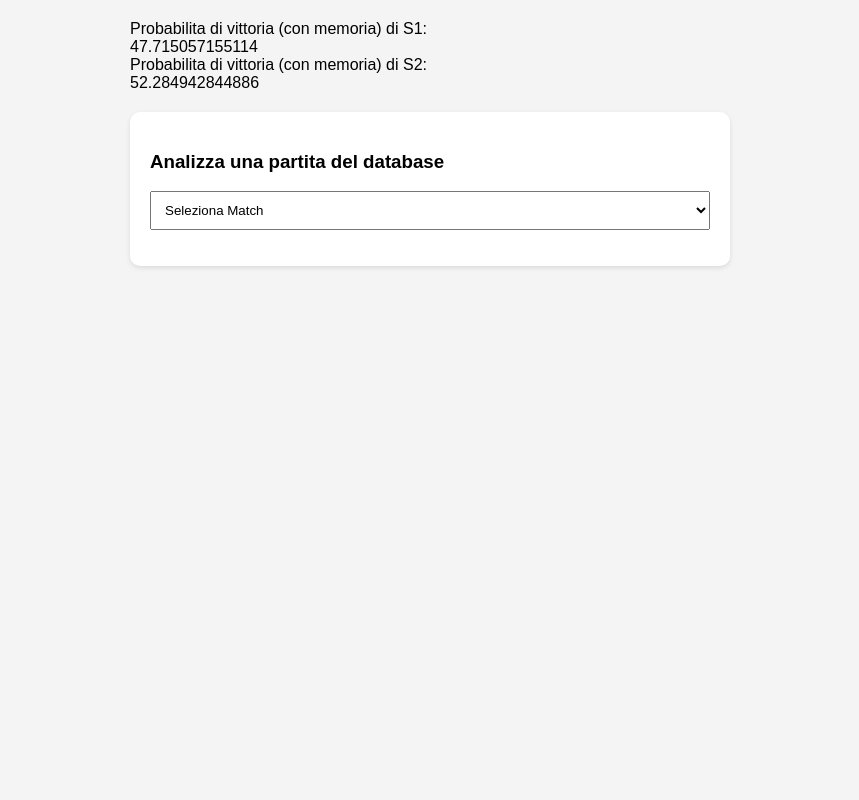
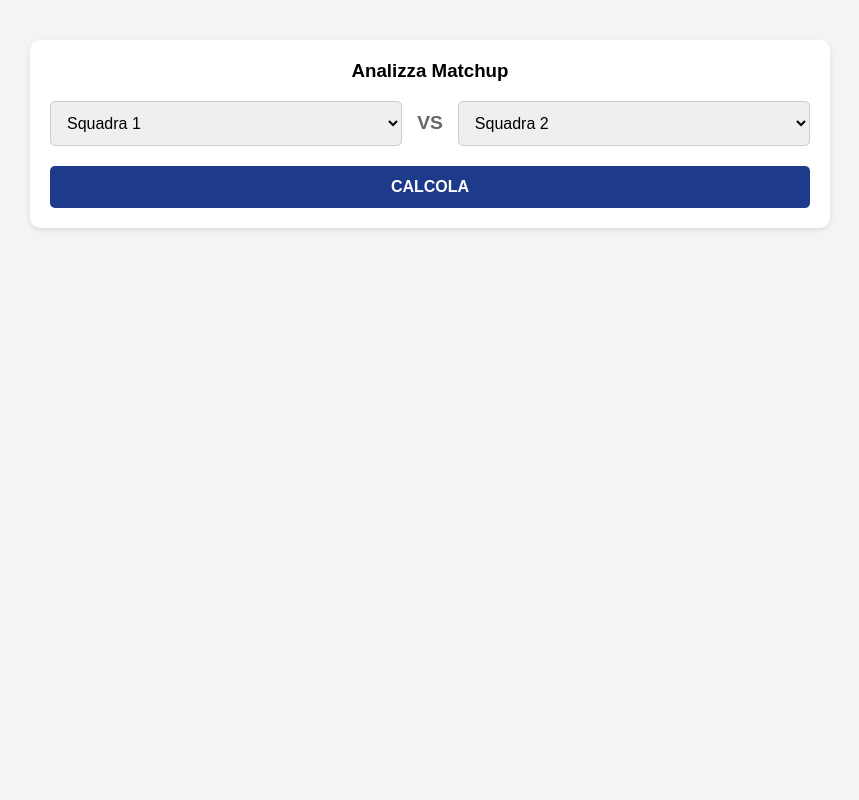
Before and after one commit to XinYuZhou07/StatisticaPartite, a PHP site: page / in a window 1280 px wide. Shown: the whole page, without its empty margins (210-1069 px from the left). Run offline with PHP 8.4, Linux system fonts and the light colour scheme; data comes from the database, SQL or seed files in the repository.

Commit message:
fix: interfaccia

```diff
--- a/index.php
+++ b/index.php
@@ -2,10 +2,11 @@
 include "connect_db.php";
 include_once "predizione.php";
 
-$sql_elenco = "SELECT id, squadra1, squadra2 FROM partite";
+$sql_elenco = "SELECT squadra1 as squadra FROM partite UNION SELECT squadra2 FROM partite ORDER BY squadra";
 $elenco = $conn->query($sql_elenco);
 
-$match_id = $_POST['match_id'] ?? null;
+$squad1 = $_POST["sq1"] ?? null;
+$squad2 = $_POST["sq2"] ?? null;
 ?>
 
 <!DOCTYPE html>
@@ -13,87 +14,100 @@ $match_id = $_POST['match_id'] ?? null;
 <head>
     <title>Analisi Matchup</title>
     <style>
-        body {
-          font-family: sans-serif;
-          max-width: 600px; margin: auto;
-          padding: 20px;
-          background: #f4f4f4;
-        }
-        .card {
-        background: white;
-        padding: 20px;
-        border-radius: 10px;
-        box-shadow: 0 2px 5px rgba(0,0,0,0.1);
-        margin-top: 20px;
-      }
-        select {
-          width: 100%;
-          padding: 10px;
-        }
-        .vs-title{
-          text-align: center;
-          font-size: 1.5em;
-          font-weight: bold;
-          color: #1e3a8a;
-        }
-        .bar-container {
-          background: #eee;
-          height: 30px;
-          border-radius: 15px;
-          overflow: hidden;
-          display: flex; margin: 20px 0;
-        }
-        .bar {
-          height: 100%;
+        body { font-family: sans-serif; max-width: 800px; margin: auto; padding: 20px; background: #f4f4f4; }
+        .card { background: white; padding: 20px; border-radius: 10px; box-shadow: 0 2px 5px rgba(0,0,0,0.1); margin-top: 20px; }
+
+        /* Layout per allineare le select */
+        .select-container {
             display: flex;
             align-items: center;
-          justify-content: center;
+            justify-content: space-between;
+            gap: 15px;
+            margin-bottom: 20px;
+        }
+        .select-box { flex: 1; }
+        select { width: 100%; padding: 12px; border-radius: 5px; border: 1px solid #ccc; font-size: 1rem; }
+        .vs-label { font-weight: bold; font-size: 1.2em; color: #666; }
+
+        /* Bottone */
+        .btn-submit {
+            width: 100%;
+            padding: 12px;
+            background-color: #1e3a8a;
             color: white;
+            border: none;
+            border-radius: 5px;
+            font-size: 1rem;
             font-weight: bold;
+            cursor: pointer;
+            transition: background 0.3s;
         }
+        .btn-submit:hover { background-color: #2563eb; }
+
+        /* Grafica risultati */
+        .vs-title { text-align: center; font-size: 1.5em; font-weight: bold; color: #1e3a8a; }
+        .bar-container { background: #eee; height: 35px; border-radius: 20px; overflow: hidden; display: flex; margin: 20px 0; border: 1px solid #ddd; }
+        .bar { height: 100%; display: flex; align-items: center; justify-content: center; color: white; font-weight: bold; text-shadow: 1px 1px 2px rgba(0,0,0,0.5); }
     </style>
 </head>
 <body>
 
     <div class="card">
-        <h3>Analizza una partita del database</h3>
+        <h3 style="text-align: center; margin-top: 0;">Analizza Matchup</h3>
         <form method="POST">
-            <select name="match_id" onchange="this.form.submit()">
-                <option value="">Seleziona Match</option>
+            <div class="select-container">
+                <div class="select-box">
+                    <select name="sq1">
+                        <option value="">Squadra 1</option>
                         <?php while($row = $elenco->fetch_assoc()): ?>
-                    <option value="<?= $row['id'] ?>" <?= ($match_id == $row['id']) ? 'selected' : '' ?>>
-                        <?= $row['squadra1'] ?> vs <?= $row['squadra2'] ?>
+                            <option value="<?= $row['squadra'] ?>" <?= ($squad1 == $row['squadra']) ? 'selected' : '' ?>>
+                                <?= $row['squadra'] ?>
                             </option>
                         <?php endwhile; ?>
                     </select>
+                </div>
+
+                <div class="vs-label">VS</div>
+
+                <div class="select-box">
+                    <?php $elenco->data_seek(0); ?>
+                    <select name="sq2">
+                        <option value="">Squadra 2</option>
+                        <?php while($row = $elenco->fetch_assoc()): ?>
+                            <option value="<?= $row['squadra'] ?>" <?= ($squad2 == $row['squadra']) ? 'selected' : '' ?>>
+                                <?= $row['squadra'] ?>
+                            </option>
+                        <?php endwhile; ?>
+                    </select>
+                </div>
+            </div>
+
+            <button type="submit" class="btn-submit">CALCOLA</button>
         </form>
     </div>
 
     <?php
-    if($match_id) {
-        $q = $conn->query("SELECT squadra1, squadra2 FROM partite WHERE id = $match_id");
-        $m = $q->fetch_assoc();
-        $s1 = $m['squadra1'];
-        $s2 = $m['squadra2'];
-
-        $pote1 = potereAttaccoS1v2($s1, $s2, $conn);
-        $pote2 = potereAttaccoS1v2($s2, $s1, $conn);
+    if($squad1 && $squad2 && $squad1 != $squad2) {
+        $pote1 = potereAttaccoS1v2($squad1, $squad2, $conn);
+        $pote2 = potereAttaccoS1v2($squad2, $squad1, $conn);
 
         $prob1 = probabilitaVittoriaS1($pote1, $pote2);
         $prob2 = 100 - $prob1;
     ?>
         <div class="card">
-            <div class="vs-title"><?= $s1 ?> <span style="color:red">VS</span> <?= $s2 ?></div>
+            <div class="vs-title"><?= $squad1 ?> <span style="color:red">VS</span> <?= $squad2 ?></div>
 
             <div class="bar-container">
                 <div class="bar" style="width: <?= $prob1 ?>%; background: #3b82f6;"><?= round($prob1) ?>%</div>
                 <div class="bar" style="width: <?= $prob2 ?>%; background: #ef4444;"><?= round($prob2) ?>%</div>
             </div>
 
-            <p><strong>Analisi Storica:</strong></p>
-            <ul>
-                <li>Win Rate <?= $s1 ?>: <?= round(frequenzaRelativa($s1, $conn) * 100) ?>%</li>
-                <li>Win Rate <?= $s2 ?>: <?= round(frequenzaRelativa($s2, $conn) * 100) ?>%</li>
+            <p><strong>Dettagli Statistici:</strong></p>
+            <ul style="line-height: 1.6;">
+                <li>Efficacia Attacco <?= $squad1 ?>: <strong><?= number_format($pote1, 2) ?></strong></li>
+                <li>Efficacia Attacco <?= $squad2 ?>: <strong><?= number_format($pote2, 2) ?></strong></li>
+                <li>Frequenza Vittorie <?= $squad1 ?>: <?= round(frequenzaRelativa($squad1, $conn) * 100) ?>%</li>
+                <li>Frequenza Vittorie <?= $squad2 ?>: <?= round(frequenzaRelativa($squad2, $conn) * 100) ?>%</li>
             </ul>
         </div>
     <?php } ?>
--- a/predizione.php
+++ b/predizione.php
@@ -13,14 +13,14 @@ $attS2 = potereAttaccoS1v2($squad2, $squad1, $conn);
 $prob1 = probabilitaVittoriaS1($attS1, $attS2);
 $prob2 = probabilitaVittoriaS1($attS2, $attS1);
 
-
+/*
 echo "Probabilita di vittoria (con memoria) di S1: " . "<br>";
 echo ($prob1);
 echo "<br>";
 
 echo "Probabilita di vittoria (con memoria) di S2: " . "<br>";
 echo ($prob2);
-echo "<br>";
+echo "<br>"; */
 
 
 //senza tenere conto delle partite passate
```
Lines whose indentation alone changed are shown as unchanged.
